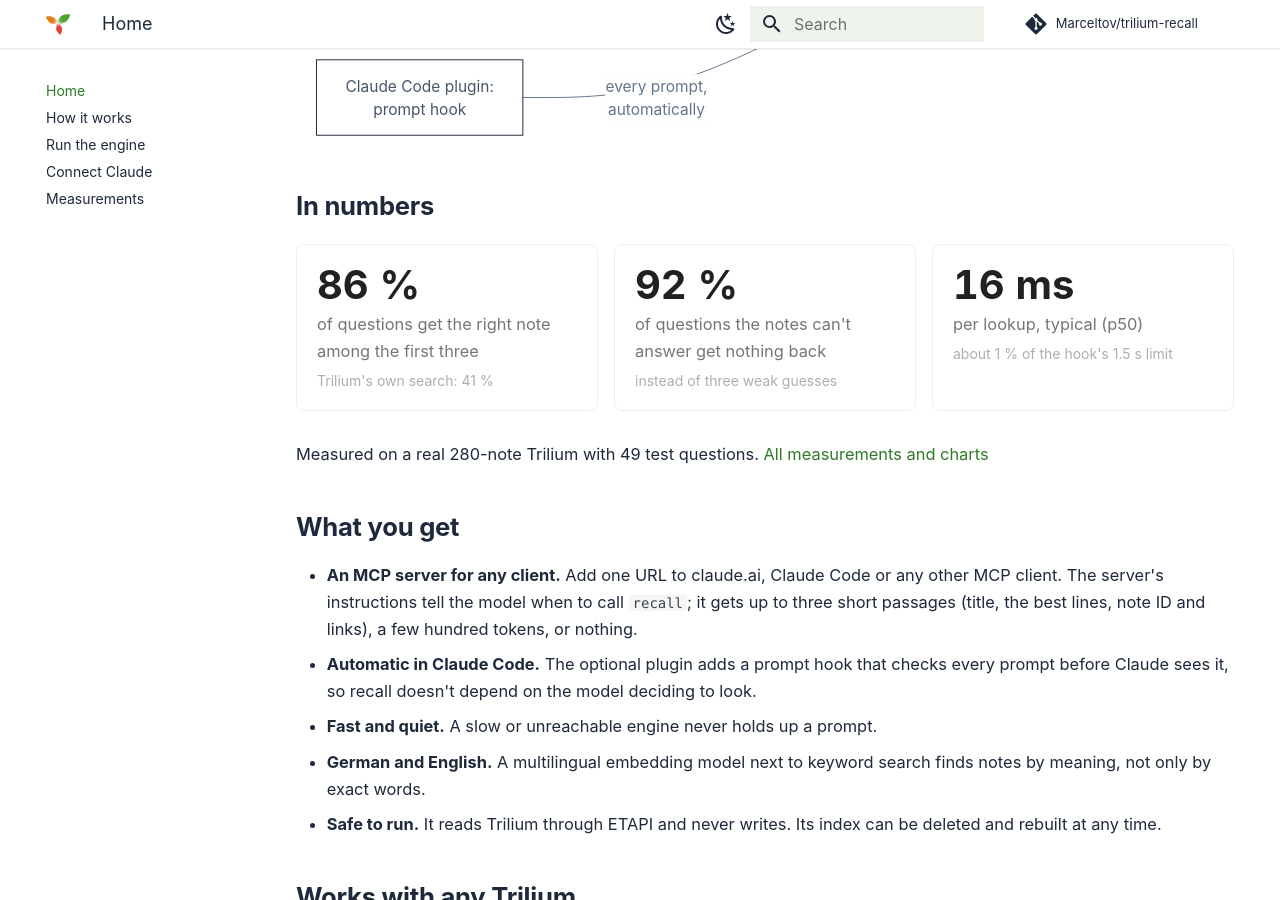
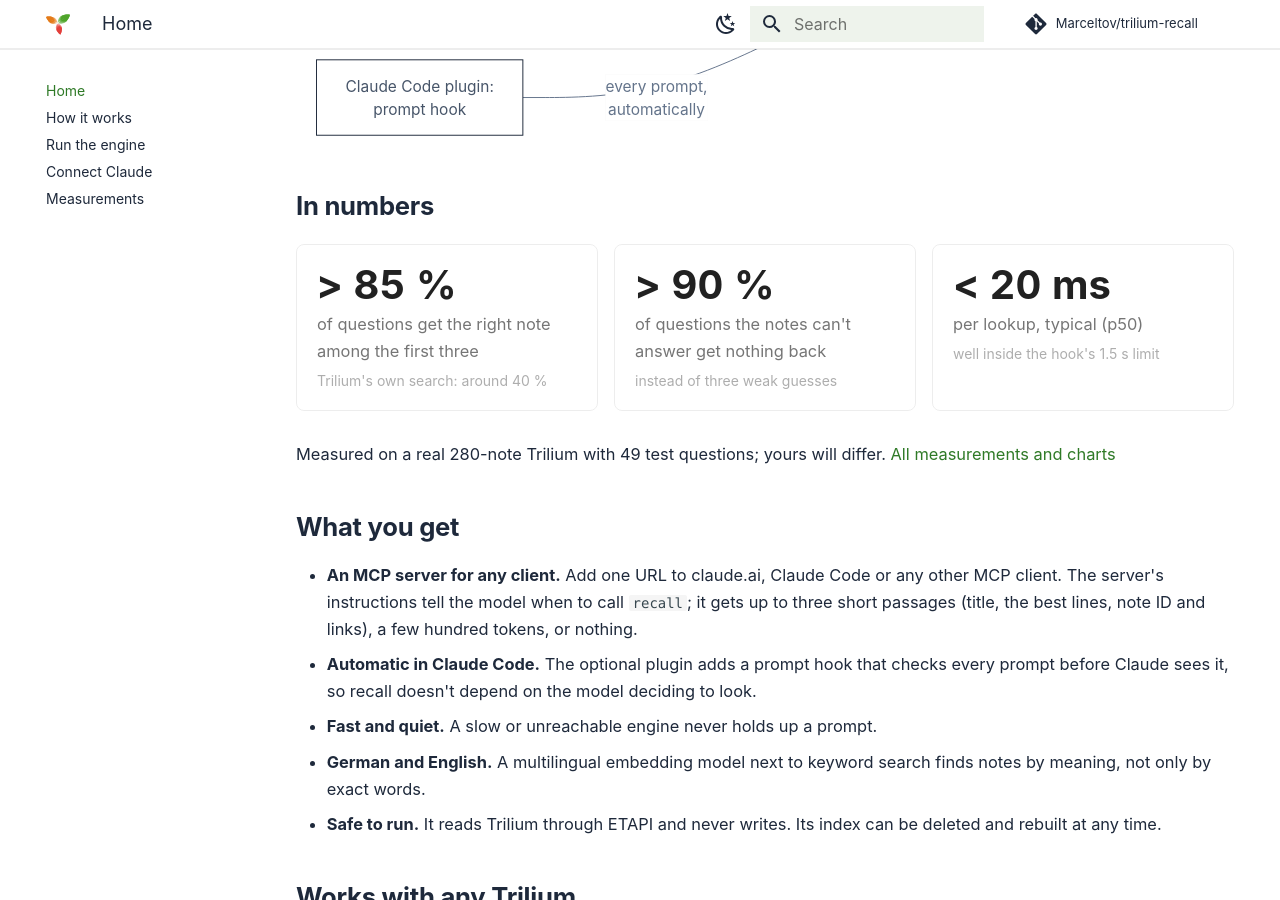
Before and after one commit to Marceltov/trilium-recall, an MkDocs documentation site: the page built from docs/index.md, in a window 1280 px wide and 900 px high, scrolled down 646 px. Built offline with MkDocs 1.6.1 and Material for MkDocs 9.7.7, drawn with Linux system fonts in a browser that asks for light colours; some web fonts are replaced; comment, search, counter and statistics services are not loaded.

Commit message:
Docs: round the headline numbers (> 85 %, > 90 %, < 20 ms)
Exact values stay in the measurement tables and charts.

Co-Authored-By: Claude Opus 5.5 <noreply@anthropic.com>
Claude-Session: https://claude.ai/code/session_01CDeSKjKU8KLZNeARSi8BUQ

```diff
--- a/docs/index.md
+++ b/docs/index.md
@@ -25,23 +25,23 @@ flowchart LR
 
 <div class="tm-kpis">
   <div class="tm-kpi">
-    <span class="tm-kpi__value">86 %</span>
+    <span class="tm-kpi__value">&gt; 85 %</span>
     <span class="tm-kpi__label">of questions get the right note among the first three</span>
-    <span class="tm-kpi__note">Trilium's own search: 41 %</span>
+    <span class="tm-kpi__note">Trilium's own search: around 40 %</span>
   </div>
   <div class="tm-kpi">
-    <span class="tm-kpi__value">92 %</span>
+    <span class="tm-kpi__value">&gt; 90 %</span>
     <span class="tm-kpi__label">of questions the notes can't answer get nothing back</span>
     <span class="tm-kpi__note">instead of three weak guesses</span>
   </div>
   <div class="tm-kpi">
-    <span class="tm-kpi__value">16 ms</span>
+    <span class="tm-kpi__value">&lt; 20 ms</span>
     <span class="tm-kpi__label">per lookup, typical (p50)</span>
-    <span class="tm-kpi__note">about 1 % of the hook's 1.5 s limit</span>
+    <span class="tm-kpi__note">well inside the hook's 1.5 s limit</span>
   </div>
 </div>
 
-Measured on a real 280-note Trilium with 49 test questions. [All measurements and charts](measurements.md)
+Measured on a real 280-note Trilium with 49 test questions; yours will differ. [All measurements and charts](measurements.md)
 
 ## What you get
 
```
Also changed, not shown: README.md (+1 -1 lines), docs/connect.md (+1 -1 lines), docs/measurements.md (+6 -6 lines).
